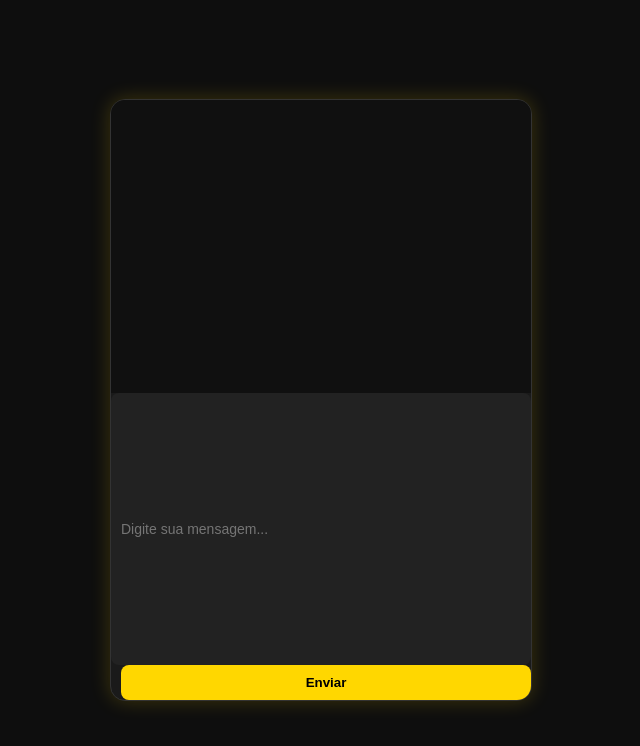
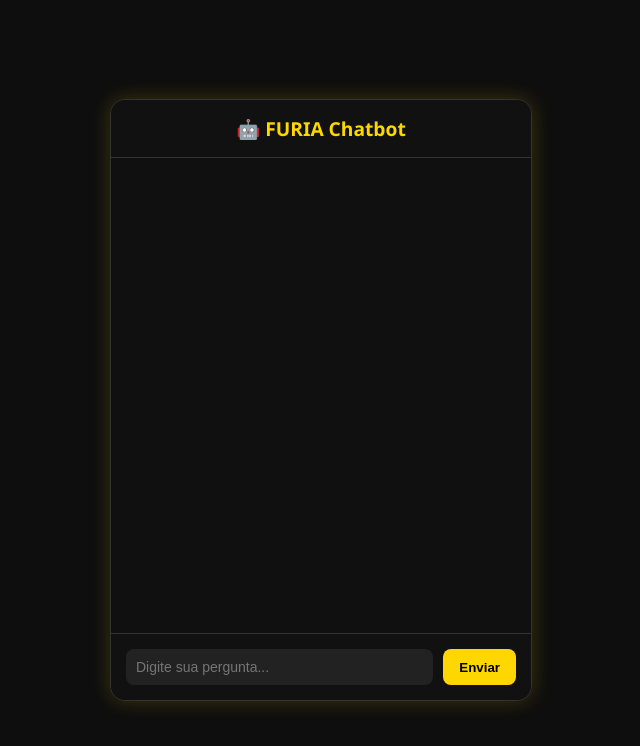
Before and after one commit to NatanSousa16/Furia-ChatBot, a Flask app: page / in a window 1280 px wide. Shown: the top 746 px of the page, without its empty margins (319-959 px from the left). Run offline with Flask 3, Linux system fonts and the light colour scheme.

Commit message:
Melhoria na Página

```diff
--- a/templates/index.html
+++ b/templates/index.html
@@ -1,15 +1,20 @@
 <!DOCTYPE html>
 <html lang="pt-br">
+
 <head>
     <meta charset="UTF-8">
     <title>FURIA Chatbot</title>
     <link rel="stylesheet" href="{{ url_for('static', filename='style.css') }}">
 </head>
+
 <body>
     <div class="chat-container">
+        <div class="header">🤖 FURIA Chatbot</div>
         <div class="chat-box" id="chat-box"></div>
-        <input type="text" id="user-input" placeholder="Digite sua mensagem...">
-        <button onclick="sendMessage()">Enviar</button>
+        <div class="input-area">
+            <input type="text" id="user-input" placeholder="Digite sua pergunta..." />
+            <button onclick="sendMessage()">Enviar</button>
+        </div>
     </div>
 
     <script>
@@ -28,16 +33,18 @@
             });
 
             const data = await res.json();
-            addMessage("FURIA Bot", data.response);
+            addMessage("FURIA Bot", data.ree);
         }
 
         function addMessage(sender, text) {
             const box = document.getElementById("chat-box");
             const msg = document.createElement("div");
+            msg.className = "message " + (sender === "Você" ? "user" : "bot");
             msg.innerHTML = `<strong>${sender}:</strong> ${text}`;
             box.appendChild(msg);
             box.scrollTop = box.scrollHeight;
         }
     </script>
 </body>
+
 </html>
```
